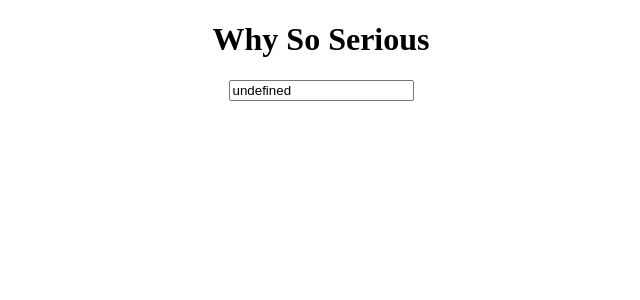
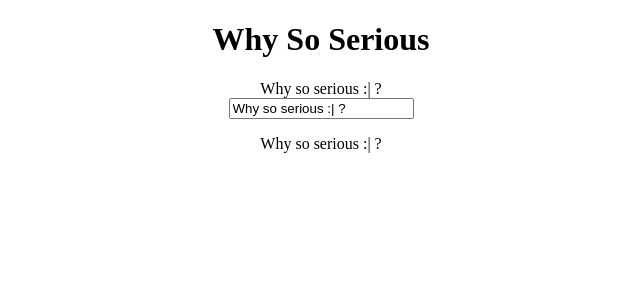
Before and after one commit to saratonite/ng-play, an Angular app: page / in a window 1280 px wide. Shown: the top 300 px of the page, without its empty margins (319-959 px from the left). Built offline with nearby package versions, Linux system fonts and the light colour scheme.

Commit message:
Fixed 2 way binding issue

```diff
--- a/src/app/app.component.html
+++ b/src/app/app.component.html
@@ -2,5 +2,6 @@
 <div style="text-align:center">
 
   <h1>Why So Serious</h1>
-  <app-why-so-serious [ngModel]="funnyText"></app-why-so-serious>
+  {{funnyText}}
+  <app-why-so-serious [(ngModel)]="funnyText" [(cleanedString)]="funnyText"></app-why-so-serious>
 </div>
--- a/src/app/app.module.ts
+++ b/src/app/app.module.ts
@@ -1,5 +1,6 @@
 import { BrowserModule } from '@angular/platform-browser';
 import { NgModule, CUSTOM_ELEMENTS_SCHEMA } from '@angular/core';
+import { FormsModule } from '@angular/forms';
 
 import { AppComponent } from './app.component';
 import { WhySoSeriousComponent } from './why-so-serious/why-so-serious.component';
@@ -10,7 +11,8 @@ import { WhySoSeriousComponent } from './why-so-serious/why-so-serious.component
     WhySoSeriousComponent
   ],
   imports: [
-    BrowserModule
+    BrowserModule,
+    FormsModule
   ],
   providers: [],
   schemas: [
--- a/src/app/why-so-serious/why-so-serious.component.html
+++ b/src/app/why-so-serious/why-so-serious.component.html
@@ -1,7 +1,7 @@
 <div>
   <input type="text"
 
-    [value]="value"
+    [(ngModel)]="data"
     (change)="onChange($event)"
     (keyup)="onChange($event)"
   />
```
